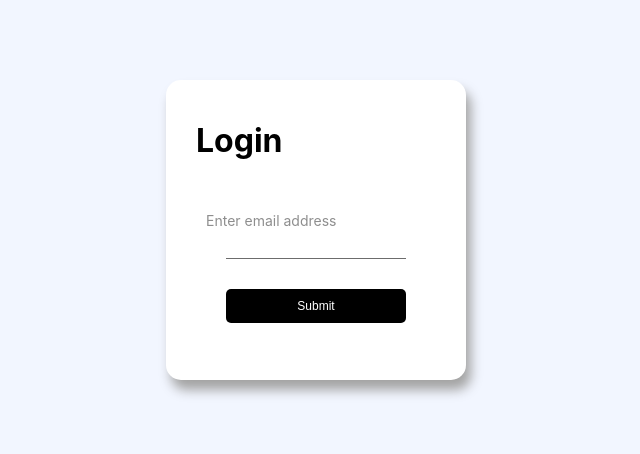
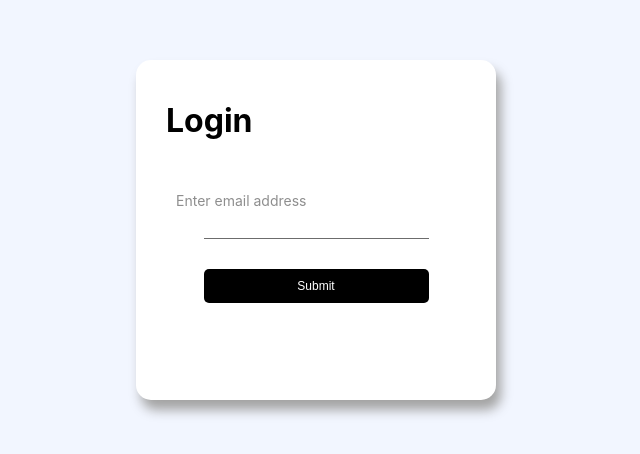
Before and after one commit to adarshbalu/turf-split, a React (Create React App) app: page /login in a window 1280 px wide. Shown: the part 170-624 px from the top of the page, without its empty margins (324-964 px from the left). Built offline with nearby package versions, Linux system fonts and the light colour scheme.

Commit message:
Fix login box size

```diff
--- a/src/components/dashboard/dashboard.css
+++ b/src/components/dashboard/dashboard.css
@@ -1,17 +1,13 @@
-* {
-    box-sizing: border-box;
-}
-
 .dashboard-container {
-    display: flex;
-    margin: 0;
-    padding: 0;
+  display: flex;
+  margin: 0;
+  padding: 0;
 }
 
 .dashboard-left {
-    flex-basis: 18%;
+  flex-basis: 18%;
 }
 
 .dashboard-right {
-    flex-grow: 2;
+  flex-grow: 2;
 }
--- a/src/components/login/login.css
+++ b/src/components/login/login.css
@@ -12,6 +12,7 @@
   margin-top: 50vh;
   transform: translateY(-50%);
   box-shadow: 5px 10px 12px #a3a3a3;
+  box-sizing: content-box;
 }
 
 .h1-color {
--- a/src/index.css
+++ b/src/index.css
@@ -1,16 +1,19 @@
-html {
-    box-sizing: border-box;
+* {
+  box-sizing: border-box;
 }
 
 body {
-    margin: 0;
-    padding: 0;
-    font-family: -apple-system, BlinkMacSystemFont, 'Segoe UI', 'Roboto', 'Oxygen', 'Ubuntu', 'Cantarell', 'Fira Sans', 'Droid Sans', 'Helvetica Neue', sans-serif;
-    -webkit-font-smoothing: antialiased;
-    -moz-osx-font-smoothing: grayscale;
-    background-color: #F2F6FF;
+  margin: 0;
+  padding: 0;
+  font-family: -apple-system, BlinkMacSystemFont, "Segoe UI", "Roboto", "Oxygen",
+    "Ubuntu", "Cantarell", "Fira Sans", "Droid Sans", "Helvetica Neue",
+    sans-serif;
+  -webkit-font-smoothing: antialiased;
+  -moz-osx-font-smoothing: grayscale;
+  background-color: #f2f6ff;
 }
 
 code {
-    font-family: source-code-pro, Menlo, Monaco, Consolas, 'Courier New', monospace;
+  font-family: source-code-pro, Menlo, Monaco, Consolas, "Courier New",
+    monospace;
 }
```
